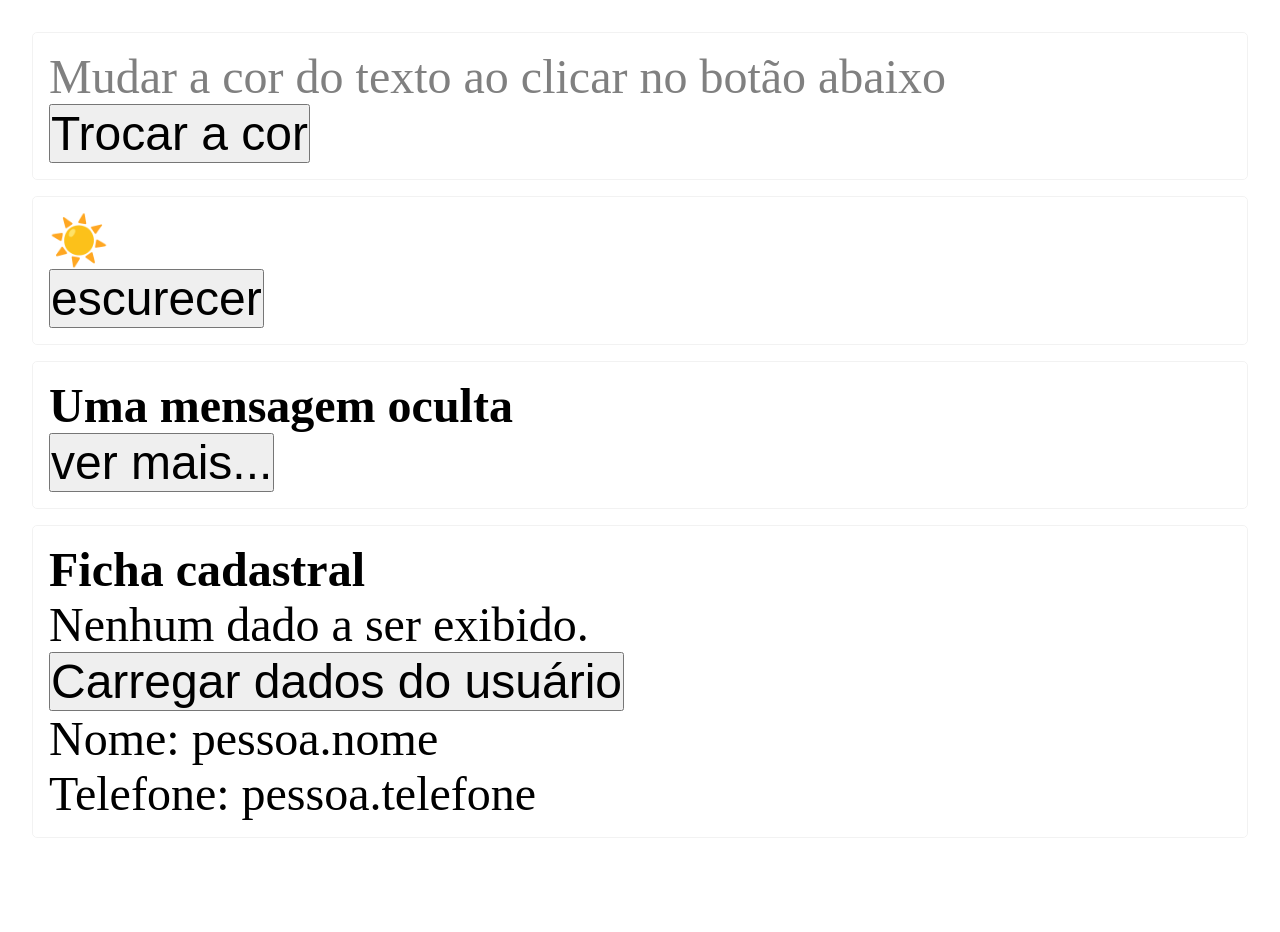
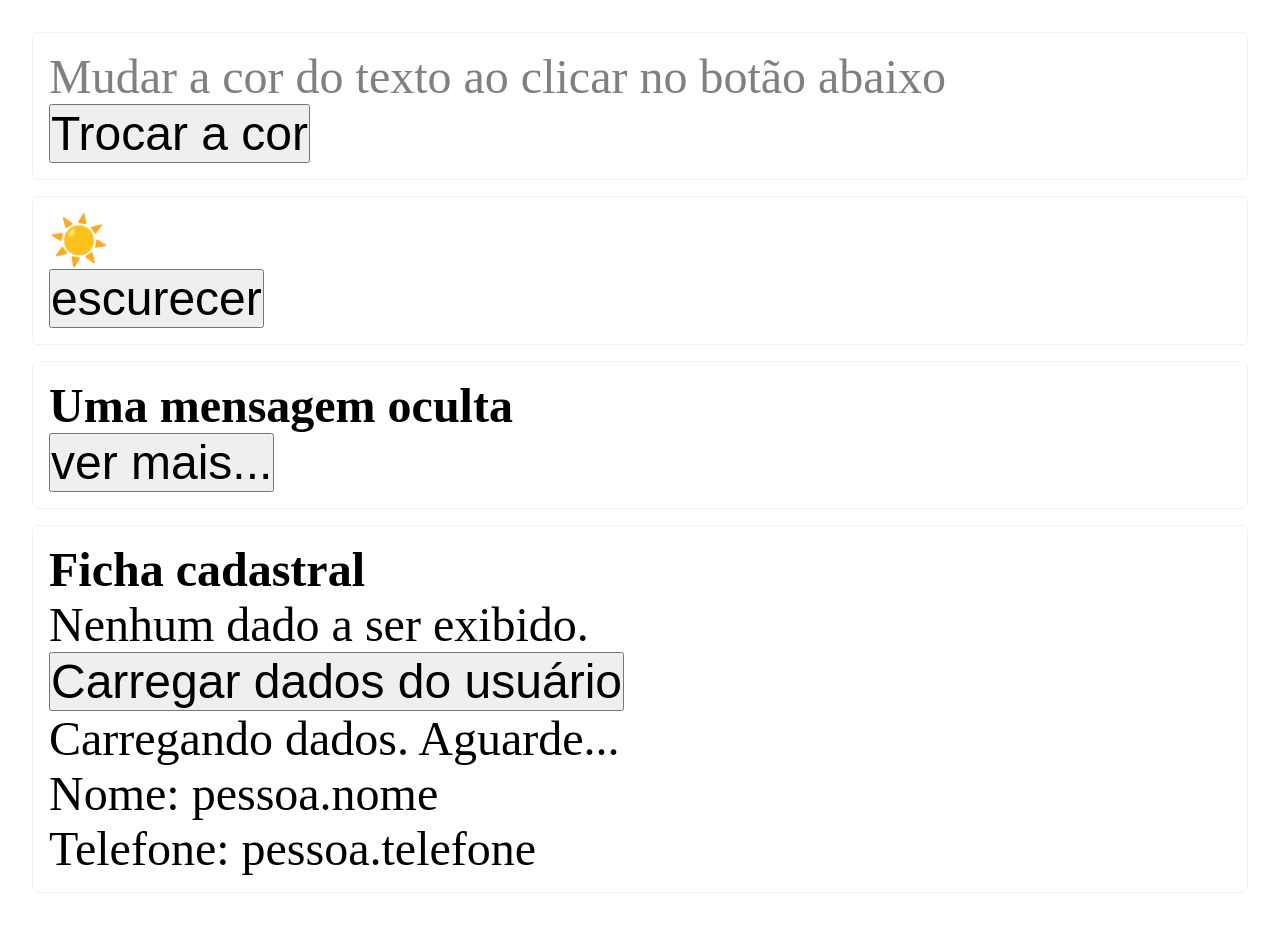
Before and after one commit to brunorm86/projeto-aplicado-react, a React (Create React App) app: page / in a window 1280 px wide. Shown: the top 932 px of the page. Before the commit the page ends 886 px from the top, so only its background shows below. Built offline with nearby package versions, Linux system fonts and the light colour scheme.

Commit message:
Desafio inicial - adição e correção de informações

```diff
--- a/src/components/Estado/Estado.js
+++ b/src/components/Estado/Estado.js
@@ -49,15 +49,21 @@ export const Estado = () => {
         <h4>Ficha cadastral</h4>
         {/*
             Deve possuir dois estados.
-            - O primeiro deverá guardar um objto "pessoa", e deve iniciar como null.
-
+            - O primeiro vai guardar um objeto "pessoa", e deve iniciar como null.
             - O segundo será responsável pela exibição das informações na tela, e deve
             ter um dos seguintes valores string: 'idle', 'loading' ou 'success'. O estado
-            inicial deve ser 'idle'. Ao clicar em "Carregar dados", o estado deve mudar para
+            inicial deve ser 'idle'.
+            -Ao clicar em "Carregar dados", o estado deve mudar para
             'loading'. Quando os dados forem carregados, o estado deve mudar para 'success'.
+            - Use a função assíncrona "buscarDados()". Ela retornará um objeto "pessoa"
          */}
-        {"idle" && <p>Nenhum dado a ser exibido.</p>}
-        {"loading" && <button onClick={handleFetchPerson}>Carregar dados do usuário</button>}
+        {"idle" && (
+          <>
+            <p>Nenhum dado a ser exibido.</p>
+            <button onClick={handleFetchPerson}>Carregar dados do usuário</button>
+          </>
+        )}
+        {"loading" && <p>Carregando dados. Aguarde...</p>}
         {"success" && (
           <div>
             <p>Nome: {"pessoa.nome"}</p>
```
